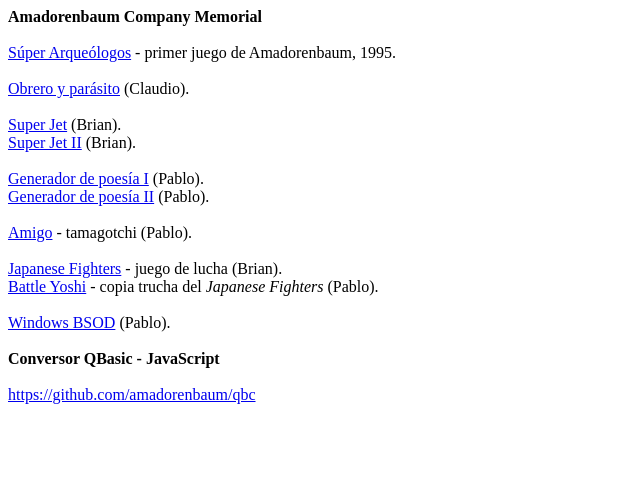
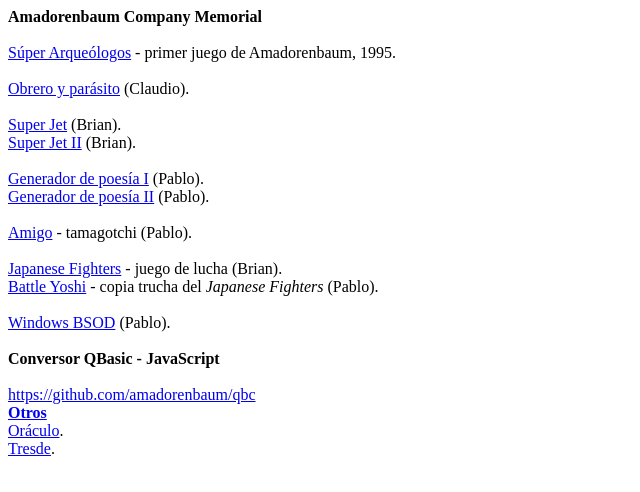
Before and after one commit to amadorenbaum/amadorenbaum.github.io, a plain HTML site: page index.html in a window 1280 px wide. Shown: the whole page, without its empty margins (0-640 px from the left). Drawn offline with Linux system fonts and the light colour scheme.

Commit message:
Update index.html

```diff
--- a/index.html
+++ b/index.html
@@ -20,3 +20,7 @@
 <b>Conversor QBasic - JavaScript</b><br>
 <br>
 <a href="https://github.com/amadorenbaum/qbc">https://github.com/amadorenbaum/qbc</b><br>
+<b>Otros</b><br>
+<a href="azteca/oraculo.html">Or&aacute;culo</a>.<br>
+<a href="tresde/">Tresde</a>.<br>
+<br>
```
